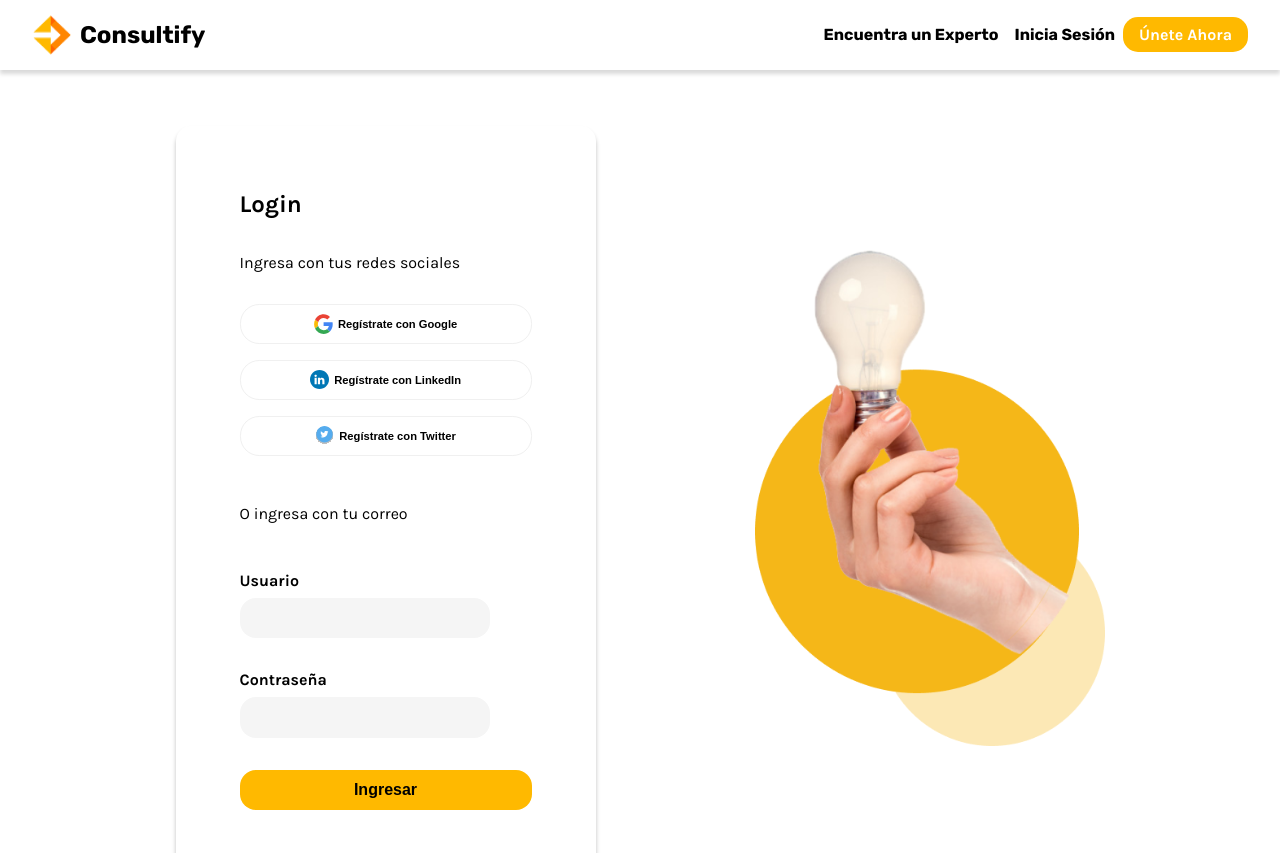
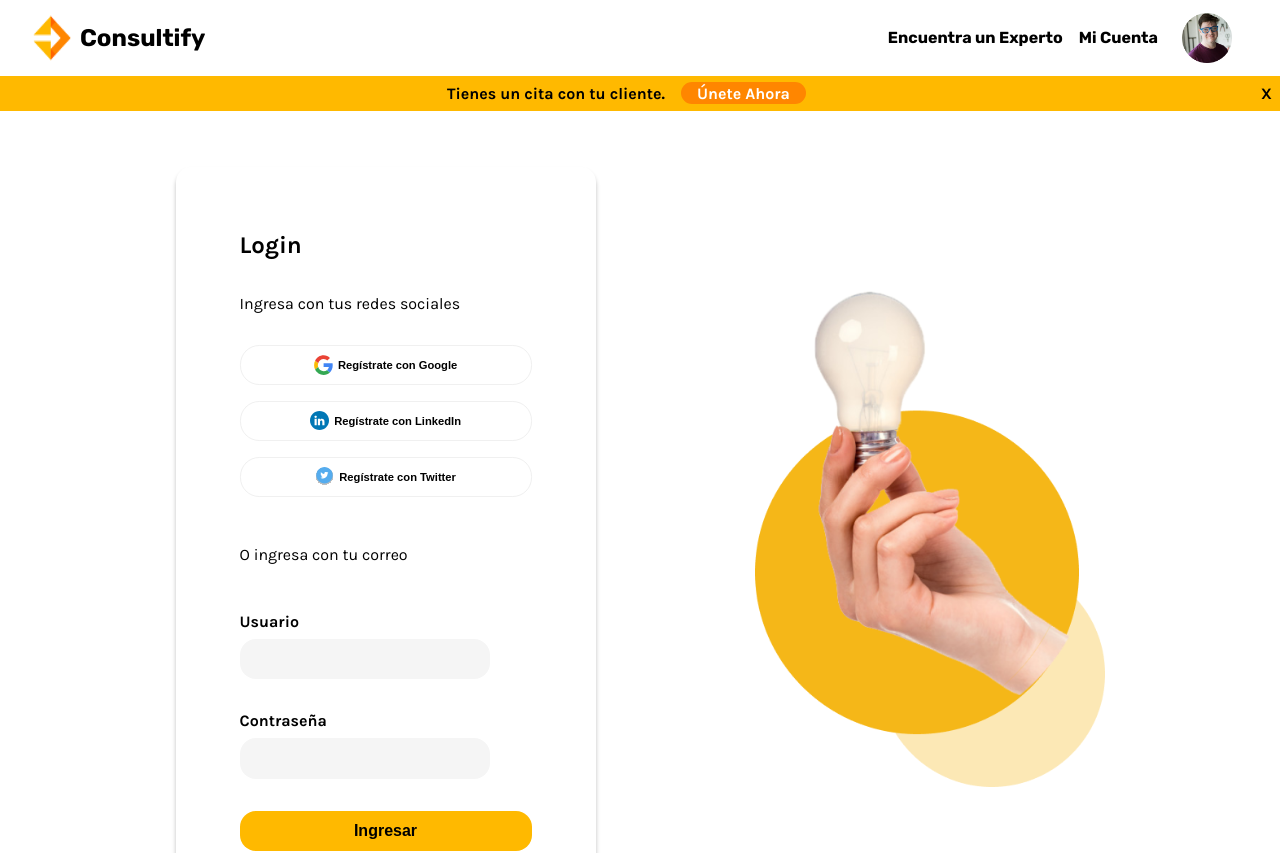
Before and after one commit to platzi-master-captone-team/front-end, a React (Create React App) app: page /login in a window 1280 px wide. Shown: the top 853 px of the page. Built offline with nearby package versions, Linux system fonts and the light colour scheme.

Commit message:
Adds Banner and Login Contexts and also Navbar Logout

```diff
--- a/src/App.js
+++ b/src/App.js
@@ -1,6 +1,9 @@
 import './App.css';
 
 import { BrowserRouter, Switch, Route } from 'react-router-dom';
+
+import { BannerProvider } from './utils/bannerStatus';
+import { LoginProvider } from './utils/loginStatus';
 
 import FindExpert from './pages/FindExpert/FindExpert';
 import RegisterExpert from './pages/Register/RegisterExpert';
@@ -11,14 +14,18 @@ import LandingPage from './pages/LandingPage/LandingPage';
 import Profile from './pages/Profile/Profile';
 
 import Navbar from './components/Navbar/Navbar';
+import Banner from './components/Banner/Banner';
 
 import GlobalStyles from './GlobalStyles';
 
 function App() {
   return (
+    <LoginProvider >
+    <BannerProvider >
     <BrowserRouter>
       <GlobalStyles />
       <Navbar />
+      <Banner />
       <Switch>
         <Route exact path="/" component={LandingPage} ></Route>
         <Route exact path="/search" component={FindExpert} ></Route>
@@ -29,6 +36,8 @@ function App() {
         <Route path="/profile" component={Profile} ></Route>
       </Switch>
   </BrowserRouter>
+  </BannerProvider>
+  </LoginProvider>
   );
 }
 
--- /dev/null
+++ b/src/components/Banner/Banner.jsx
@@ -0,0 +1,25 @@
+import { useContext } from "react";
+import { BannerContainer, BannerMessage, BannerLink, CloseBanner } from "./Banner.styles";
+
+import { BannerContext } from '../../utils/bannerStatus';
+
+const Banner = () => {
+
+    const { banner, setBanner } = useContext(BannerContext);
+
+    function closeBanner () {
+        setBanner(false);
+    }
+
+    return(
+        <BannerContainer $show={banner.show} >
+            <BannerMessage>{banner.message}
+                <BannerLink id="chat" to="/chat" type={banner.type}>Únete Ahora</BannerLink>
+                <BannerLink id="profile" to="/profile/dashboard" type={banner.type}>Ir al Perfil</BannerLink>
+            </BannerMessage>
+            <CloseBanner onClick={closeBanner}>X</CloseBanner>
+        </BannerContainer>
+    )
+}
+
+export default Banner;
--- /dev/null
+++ b/src/components/Banner/Banner.styles.js
@@ -0,0 +1,37 @@
+import styled from "styled-components";
+import { Link } from 'react-router-dom';
+
+export const BannerContainer = styled.section`
+        display: ${props => props.$show ? 'flex' : 'none'};
+        justify-content:center;
+        align-items: center;
+        width: 100%;
+        background: var(--color-primary);
+        padding: 0.5rem;
+`
+
+export const BannerMessage = styled.p`
+    font-size: var(--font-medium);
+    font-weight: 700;
+    width: 100%;
+    text-align:center;
+`
+
+export const CloseBanner = styled.div`
+    font-size: var(--font-medium);
+    font-weight: 700;
+    cursor: pointer;
+`
+
+export const BannerLink = styled(Link)`
+    font-family: var(--font-primary);
+    font-weight: bold;
+    color: white;
+    border-style: none;
+    background: var(--color-tertiary);
+    border-radius: 15px;
+    text-decoration: none;
+    margin: 0.5rem 1rem;
+    padding: 0.1rem 1rem;
+    display: ${props => props.type !== props.id ? 'none' : 'inline'};
+`
--- a/src/components/Navbar/Navbar.jsx
+++ b/src/components/Navbar/Navbar.jsx
@@ -1,13 +1,37 @@
+import { useState, useContext } from "react";
+import { useHistory } from "react-router-dom";
+import { LoginContext } from '../../utils/loginStatus';
 import {
     Header,
     BrandTitle,
     NavMenuLink,
+    UserMenuDropdown,
     NavMenu,
+    UserMenu,
     Button,
+    Avatar,
     Logo
 } from "./Navbar.styles";
 
+import avatar from '../../assets/images/avatar.png';
+import avatar2 from '../../assets/images/avatar2.png';
+
 const Navbar = () => {
+    let history = useHistory();
+    const { login, setLogin } = useContext(LoginContext);
+
+    const [userMenu, setUserMenu] = useState(false);
+
+    function ToggleMenu () {
+        setUserMenu(!userMenu);
+    }
+
+    function CloseSession () {
+        setLogin(false);
+        setUserMenu(false);
+        history.push("/");
+    }
+
     return (
         <>
             <Header>
@@ -15,8 +39,14 @@ const Navbar = () => {
                 <BrandTitle to='/'>Consultify</BrandTitle>
                 <NavMenu>
                     <NavMenuLink to='/search'>Encuentra un Experto</NavMenuLink>
-                    <NavMenuLink to='/login'>Inicia Sesión</NavMenuLink>
-                    <Button to='/signup'>Únete Ahora</Button>
+                    <NavMenuLink to='/login' $show={login.status}>Inicia Sesión</NavMenuLink>
+                    <Button to='/signup' $show={login.status}>Únete Ahora</Button>
+                    <NavMenuLink to='/profile/dashboard' $show={!login.status}>Mi Cuenta</NavMenuLink>
+                    <UserMenu >
+                        <Avatar onClick={ToggleMenu} src={ login.role === 'Client' ? avatar: avatar2 } $show={!login.status}/>
+                        <UserMenuDropdown $show={userMenu} onClick={CloseSession}>Cerrar Sesión</UserMenuDropdown>
+                    </UserMenu>
+
                 </NavMenu>
             </Header>
         </>
--- a/src/components/Navbar/Navbar.styles.js
+++ b/src/components/Navbar/Navbar.styles.js
@@ -2,6 +2,7 @@ import styled from "styled-components";
 
 import { Link } from 'react-router-dom';
 import logo from '../../assets/images/logo.png';
+
 
 export const Header = styled.header`
     padding: 0.8rem 2rem;
@@ -40,6 +41,7 @@ export const NavMenuLink = styled(Link)`
     padding: 0 0.5rem;
     cursor: pointer;
     color: black;
+    display: ${props => props.$show ? 'none' : 'inline'};
 `
 export const Button = styled(Link)`
     font-family: Karla;
@@ -50,4 +52,29 @@ export const Button = styled(Link)`
     background: var(--color-primary);
     border-radius: 15px;
     text-decoration: none;
+    display: ${props => props.$show ? 'none' : 'inline'};
 `
+
+export const Avatar = styled.img`
+    padding: 0 1rem;
+    height: 50px;
+    display: ${props => props.$show ? 'none' : 'inline'};
+`
+export const UserMenu = styled.div`
+    display: flex;
+    justify-content: center;
+`
+
+export const UserMenuDropdown = styled.div`
+    position: absolute;
+    top: 65px;
+    background: white;
+    padding: 0.5rem;
+    font-weight: 700;
+    cursor: pointer;
+    display: ${props => props.$show ? 'flex' : 'none'};
+
+    &:hover{
+        text-decoration: underline;
+    }
+`
--- a/src/components/SectionMenu/SectionMenu.jsx
+++ b/src/components/SectionMenu/SectionMenu.jsx
@@ -14,7 +14,7 @@ const SectionMenu = () => {
     useEffect(() => {
         let currentPath = location.pathname.split('/')[2];
         setActive(currentPath)
-      }, [location]);
+    }, [location]);
 
     return(
         <Menu>
--- a/src/pages/FindExpert/FindExpert.jsx
+++ b/src/pages/FindExpert/FindExpert.jsx
@@ -19,7 +19,7 @@ const FindExpert = () => {
         <MainContainer>
             <SearchBar>
                 <List>
-                    <Item>1</Item>
+
                 </List>
             </SearchBar>
         </MainContainer>
--- /dev/null
+++ b/src/utils/bannerStatus.jsx
@@ -0,0 +1,20 @@
+import { useState, createContext, useMemo } from 'react';
+
+const BannerContext = createContext();
+
+const BannerProvider = (props) => {
+    const [banner, setBanner] = useState({show: true, type:'chat', message:'Tienes un cita con tu cliente.'});
+
+const value = useMemo(
+   () => ({banner, setBanner}),[banner])
+
+
+    return (
+        <BannerContext.Provider
+            value={value}
+        >
+            {props.children}
+        </BannerContext.Provider>
+    );
+}
+export { BannerContext, BannerProvider };
--- /dev/null
+++ b/src/utils/loginStatus.jsx
@@ -0,0 +1,20 @@
+import { useState, createContext, useMemo } from 'react';
+
+const LoginContext = createContext();
+
+const LoginProvider = (props) => {
+    const [login, setLogin] = useState({status: true, role:'Client', name:'José Araiza'});
+
+const value = useMemo(
+   () => ({login, setLogin}),[login])
+
+
+    return (
+        <LoginContext.Provider
+            value={value}
+        >
+            {props.children}
+        </LoginContext.Provider>
+    );
+}
+export { LoginContext, LoginProvider };
```
Also changed, not shown: 1 other file (tests, documents, lock files or other folders).
